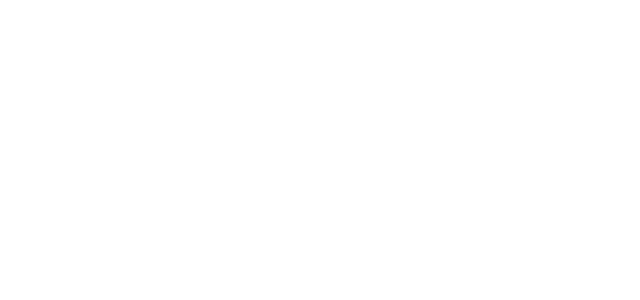
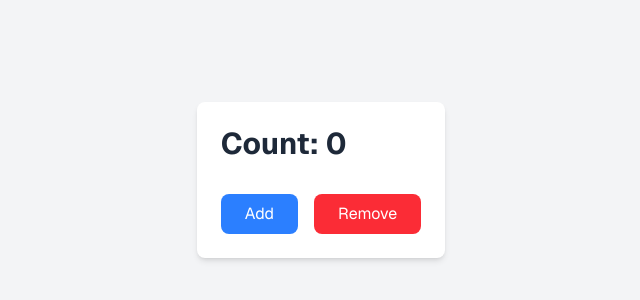
Before and after one commit to harunou/react-nextjs-clean-architecture, a Next.js app: page / in a window 1280 px wide. Shown: the part 220-520 px from the top of the page, without its empty margins (319-959 px from the left). Built offline with nearby package versions, Linux system fonts and the light colour scheme.

Commit message:
Counter: add view

```diff
--- a/app/page.tsx
+++ b/app/page.tsx
@@ -1,8 +1,33 @@
+"use client";
+
+interface Presenter {
+  count: number;
+}
+
+interface Controller {
+  add: () => void;
+  remove: () => void;
+}
+
 export default function Home() {
+  const presenter: Presenter = {
+    count: 0,
+  };
+
+  const controller: Controller = {
+    add: () => {},
+    remove: () => {},
+  };
+
   return (
-    <div className="grid grid-rows-[20px_1fr_20px] items-center justify-items-center min-h-screen p-8 pb-20 gap-16 sm:p-20 font-[family-name:var(--font-geist-sans)]">
-      <main className="flex flex-col gap-[32px] row-start-2 items-center sm:items-start"></main>
-      <footer className="row-start-3 flex gap-[24px] flex-wrap items-center justify-center"></footer>
+    <div className="grid grid-rows-[20px_1fr_20px] items-center justify-items-center min-h-screen p-8 pb-20 gap-16 sm:p-20 font-[family-name:var(--font-geist-sans)] bg-gray-100">
+      <main className="flex flex-col gap-8 row-start-2 items-center sm:items-start bg-white p-6 rounded-lg shadow-md">
+        <div className="text-3xl font-bold text-gray-800">Count: {presenter.count}</div>
+        <div className="flex gap-4">
+          <button className="px-6 py-2 bg-blue-500 text-white rounded-lg hover:bg-blue-600 active:bg-blue-700 transition cursor-pointer" onClick={controller.add}>Add</button>
+          <button className="px-6 py-2 bg-red-500 text-white rounded-lg hover:bg-red-600 active:bg-red-700 transition cursor-pointer" onClick={controller.remove}>Remove</button>
+        </div>
+      </main>
     </div>
   );
 }
```
Also changed, not shown: 1 other file (tests, documents, lock files or other folders).
